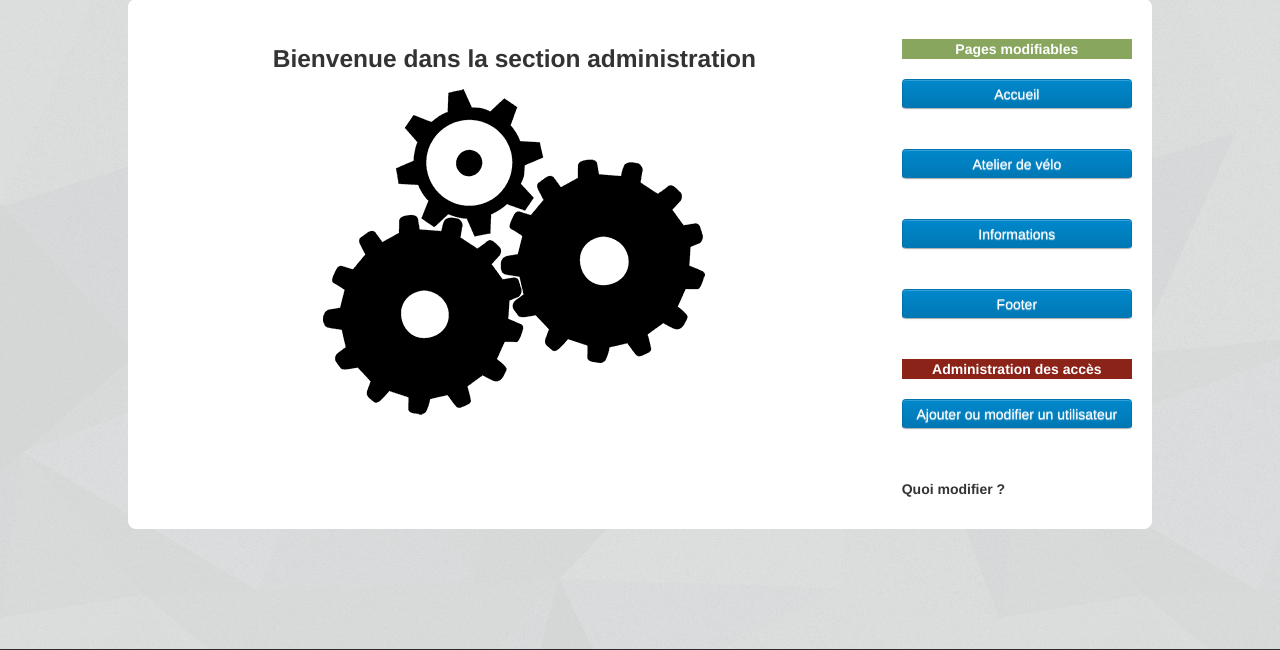
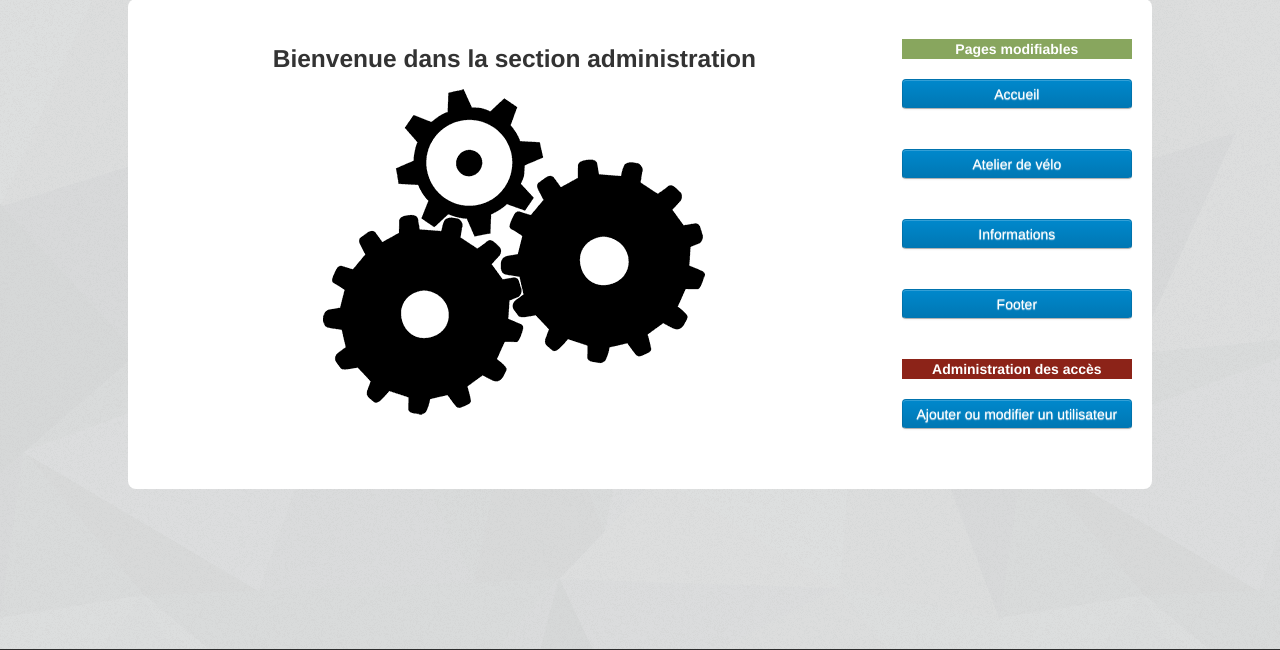
Before and after one commit to dinfcll/a13-velocentrix, a PHP site: page /Administration.php in a window 1280 px wide. Shown: the part 211-861 px from the top of the page. Run offline with PHP 8.4, Linux system fonts and the light colour scheme; data that the repository does not hold is empty; some libraries are stand-ins or nearby versions.

Commit message:
Quoi modifier

```diff
--- a/Administration.php
+++ b/Administration.php
@@ -122,10 +122,10 @@ mysql_select_db($bd) or die ("Impossible de se connecter à la base de données"
                         <center><h5><font color="white">Administration des accès</font></h5></center>
                     </div>
                     <form action="Administration.php" method="POST"><input  type="hidden" name="Query" value="Gestion des accès administrateurs"/><input class="btn" id="boutonadmin" type="submit" name="Ajout" value="Ajouter ou modifier un utilisateur"/></form><br/>
-                    <h5>Quoi modifier ?</h5>
+
                     <?php
                     if($_POST['Query'] && $_POST['Query'] != "Gestion des accès administrateurs"){
-                    echo"
+                    echo"<h5>Quoi modifier ?</h5>
                     <a class='fancybox' rel='group' href='img/Accueil.png'><img src='img/Accueil.png' alt='' /></a>
                     ";
                     }
--- a/Ateliers.php
+++ b/Ateliers.php
@@ -21,6 +21,9 @@
                         La façon de faire privilégiée par nos membres est d'apprendre en réparant "sur le tas", quoique que cela ne soit pas l'idéal, nécessité fait loi.
 
                         L'atelier vélo communautaire VéloCentrix est entièrement opéré par des bénévoles</p1>
+                </div>
+                <div class="span4">
+                    <img src="img/Mécanique.jpg"/>
                 </div>
                 <div class="span3">
                     <div id="SideBarfirst">
```
